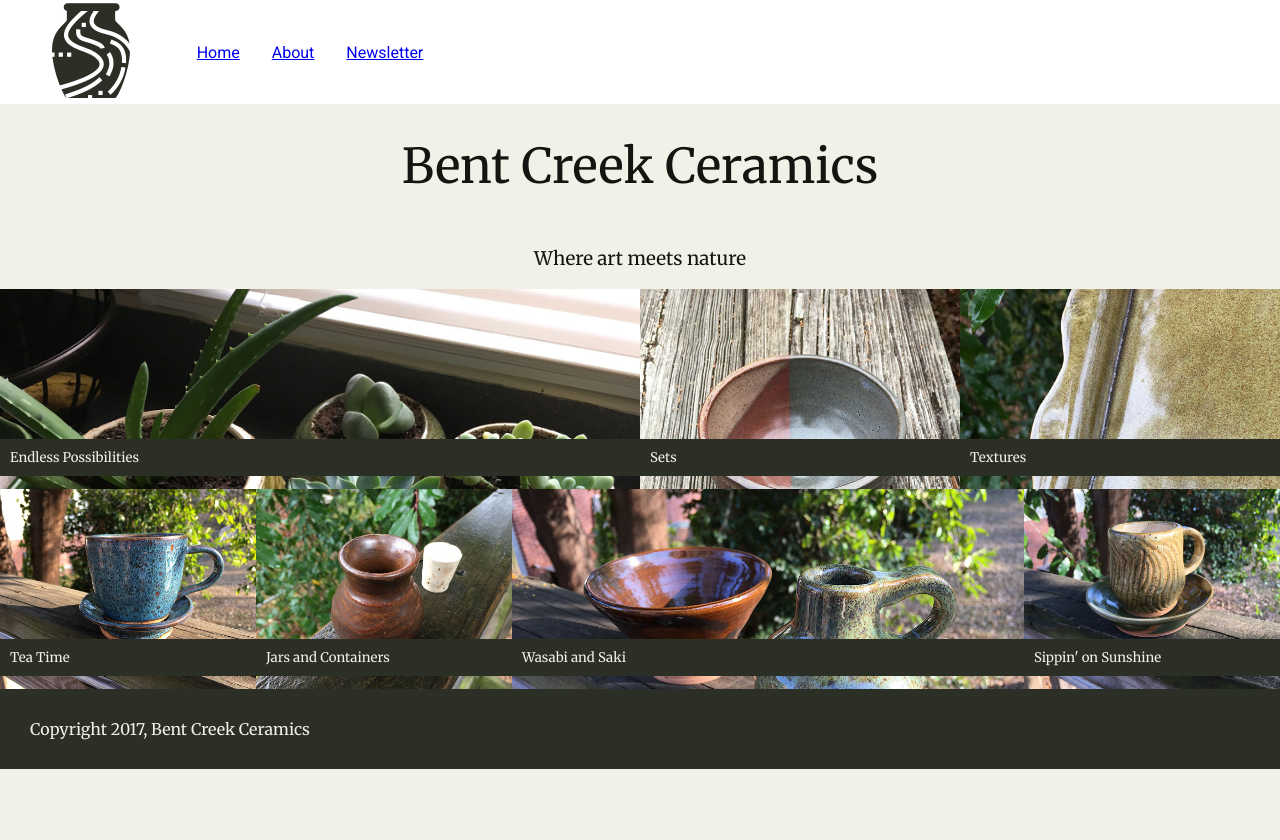
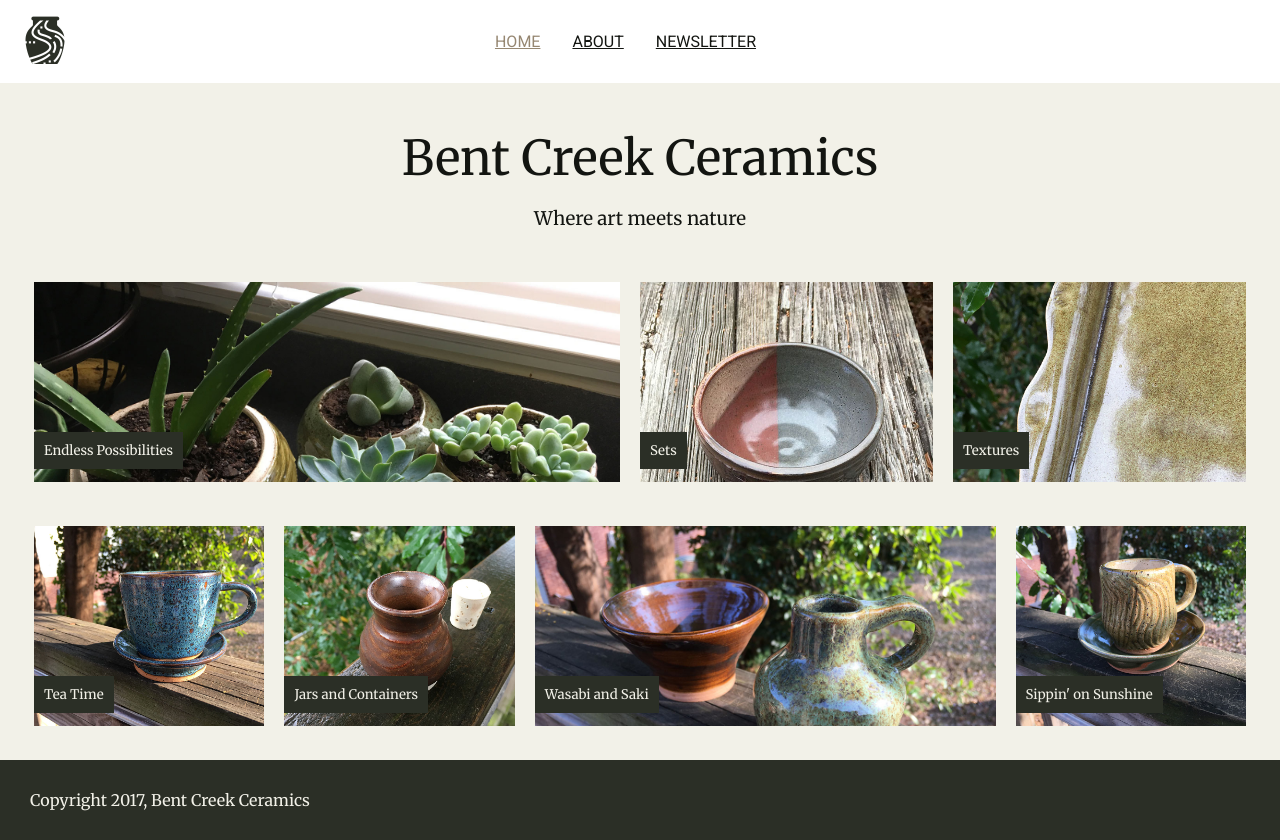
Before and after one commit to valindachan/bent-creek-ceramics, a plain HTML site: page index.html in a window 1280 px wide. Before the commit the page ends 800 px from the top, so only its background shows below. Drawn offline with Linux system fonts and the light colour scheme.

Commit message:
Changed width of background on image labels to fit the width of the text

```diff
--- a/index.html
+++ b/index.html
@@ -8,10 +8,10 @@
   <body>
     <div class="wrapper">
       <header id="site-header">
-        <a id="logo"><img src="images/bent-creek-logo.png" alt="Logo"></a>
+        <a href="index.html"><img src="images/bent-creek-logo.png" alt="Logo" class="logo"></a>
         <nav id="main-navigation">
           <ul>
-            <li><a href="index.html">Home</a></li>
+            <li><a href="index.html" class="current">Home</a></li>
             <li><a href="about.html">About</a></li>
             <li><a href="newsletter.html">Newsletter</a></li>
           </ul>
--- a/style.css
+++ b/style.css
@@ -11,24 +11,41 @@ body {
   background-color: #fff;
   display: flex;
   flex-direction: row;
-  justify-content: center;
-  align-content: space-around;
+  justify-content: flex-start;
+  align-items: center;
+  padding-left: 20px;
+}
+
+img.logo {
+  width: 50px;
 }
 
 #main-navigation {
   font-family: 'Roboto', sans-serif;
+  text-transform: uppercase;
   display: flex;
   flex-direction: row;
-  /*justify-content: center;*/
+  justify-content: center;
   align-items: center;
-  padding-right: 50em;
+  width: 85%;
+}
+
+#main-navigation a {
+  color: #131511;
+}
+
+#main-navigation a:hover {
+  color: #CD5D67;
+}
+
+#main-navigation a.current {
+  color: #968772;
 }
 
 #main-navigation ul {
   display: flex;
   flex-direction: row;
   list-style-type: none;
-  justify-content: space-around;
 }
 
 #main-navigation li {
@@ -57,11 +74,33 @@ body {
   align-items: center;
 }
 
+.intro h1 {
+  margin-top: 45px;
+  margin-bottom: 0;
+}
+
+.intro h2 {
+  margin-top: 10px;
+}
+
+a:link, a:visited, a:active {
+  color: #968772;
+}
+
+a:focus, a:hover {
+  color: #967343;
+}
+
 .gallery {
   min-width: 100vh;
-	margin: 0;
+	margin: 1.5em;
   display: flex;
   flex-direction: row;
+}
+
+.gallery div {
+  margin: 10px;
+  /*padding: 10px;*/
 }
 
 .gallery h5 {
@@ -71,8 +110,7 @@ body {
   margin: 150px auto 5px 0;
   padding: 10px;
   font-weight: normal;
-  /*flex-basis: 0;*/
-  /*width: 140px;*/
+  float: left;
 }
 
 .photo-container1 {
```
Also changed, not shown: about.html (+7 -5 lines), newsletter.html (+6 -4 lines).
